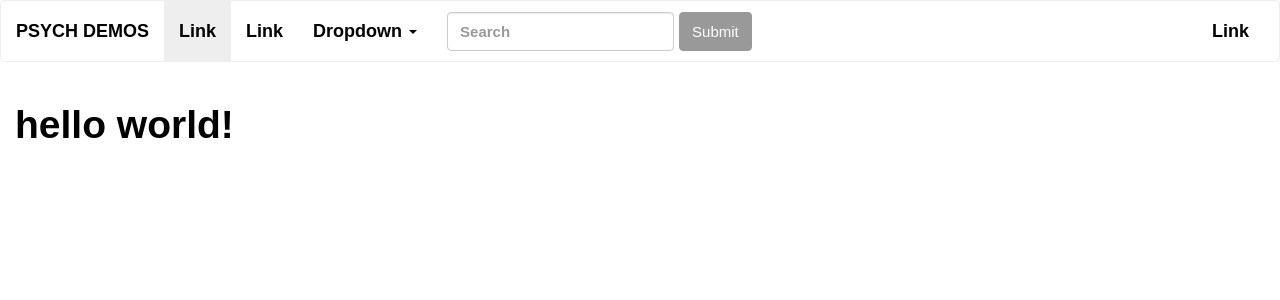
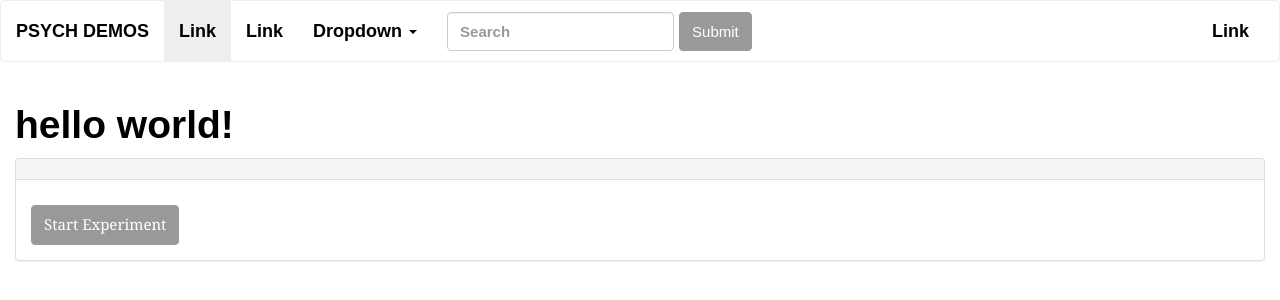
Before and after one commit to jodeleeuw/factorsdb, a Jekyll site: the page built from index.md, in a window 1280 px wide. Shown: the top 300 px of the page. Built offline with Jekyll 4.4.1, drawn with Linux system fonts in a browser that asks for light colours; some web fonts are replaced; Markdown is read by kramdown in place of the engine named in the settings.

Commit message:
add experiment loop

```diff
--- a/index.md
+++ b/index.md
@@ -4,3 +4,13 @@ layout: default
 ---
 
 # hello world!
+
+{% for exp in site.experiments %}
+<div class="panel panel-default">
+  <div class="panel-heading">{{ experiment.title }}</div>
+  <div class="panel-body">
+    <p> {{ experiment.description }} </p>
+    <a href="{{ experiment.url }}" class="btn btn-default">Start Experiment</a>
+  </div>
+</div>
+{% endfor %}
```
